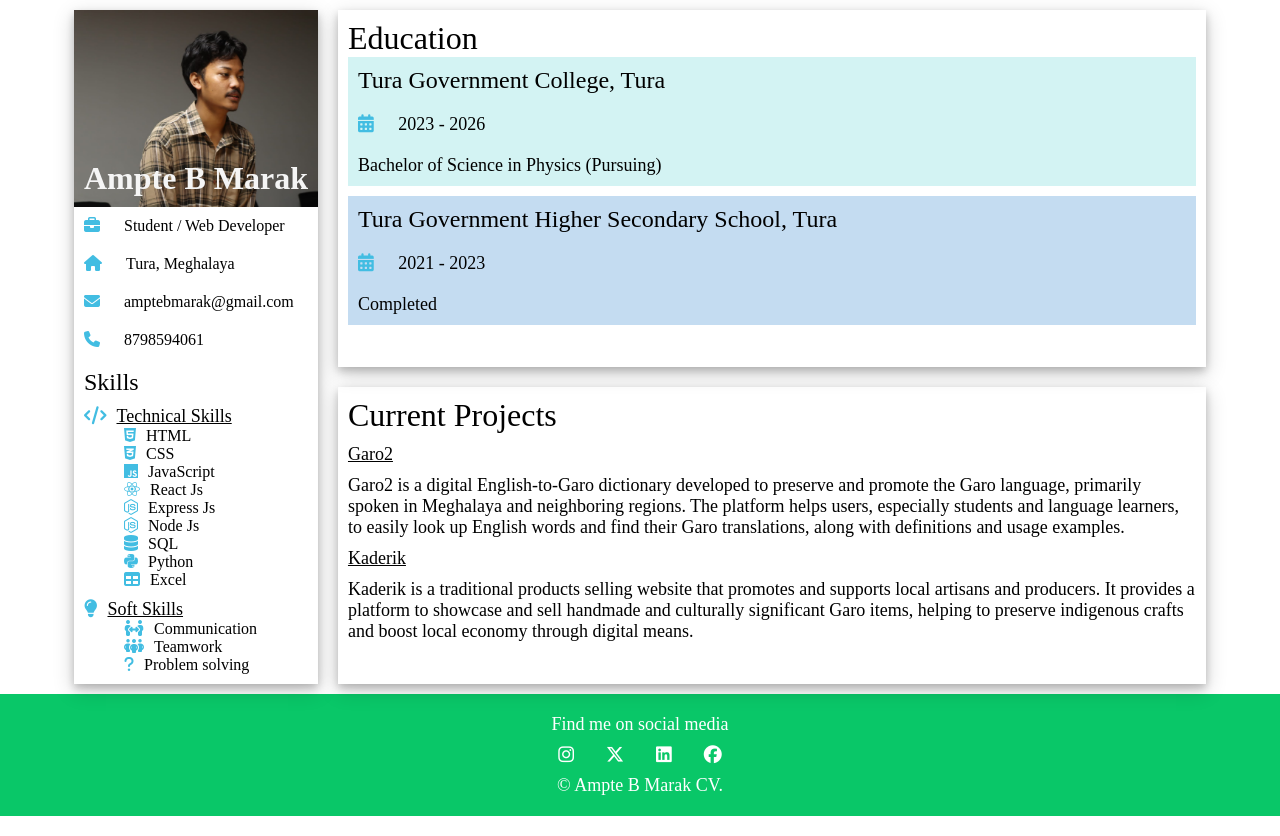
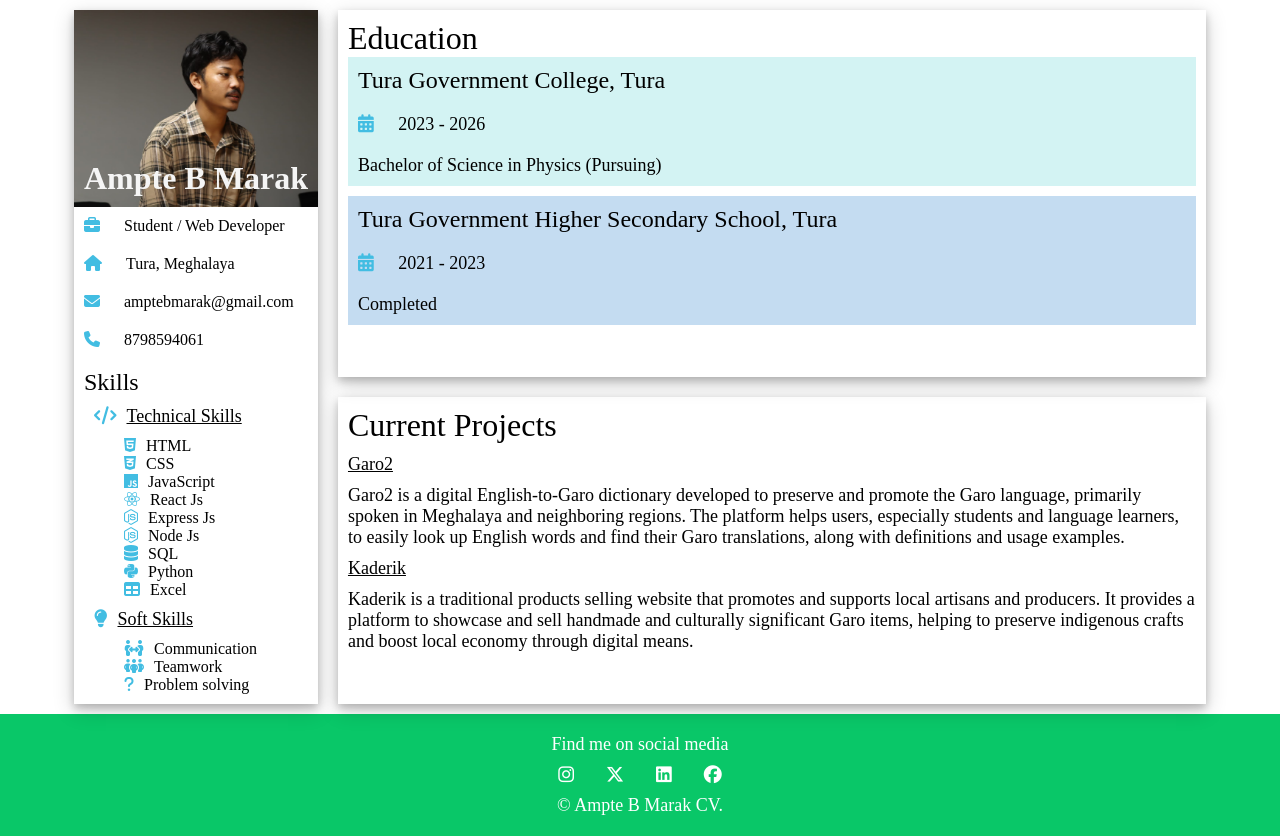
Before and after one commit to Ampte/CV, a React (Vite) app: page / in a window 1280 px wide. Built offline with nearby package versions, Linux system fonts and the light colour scheme.

Commit message:
Modify padding

```diff
--- a/src/App.css
+++ b/src/App.css
@@ -57,7 +57,7 @@ span{
 .tech-skills, .soft-skills{
   font-size: large;
   text-decoration: underline;
-  padding-top: 10px;
+  padding: 10px;
 }
 
 li{
```
